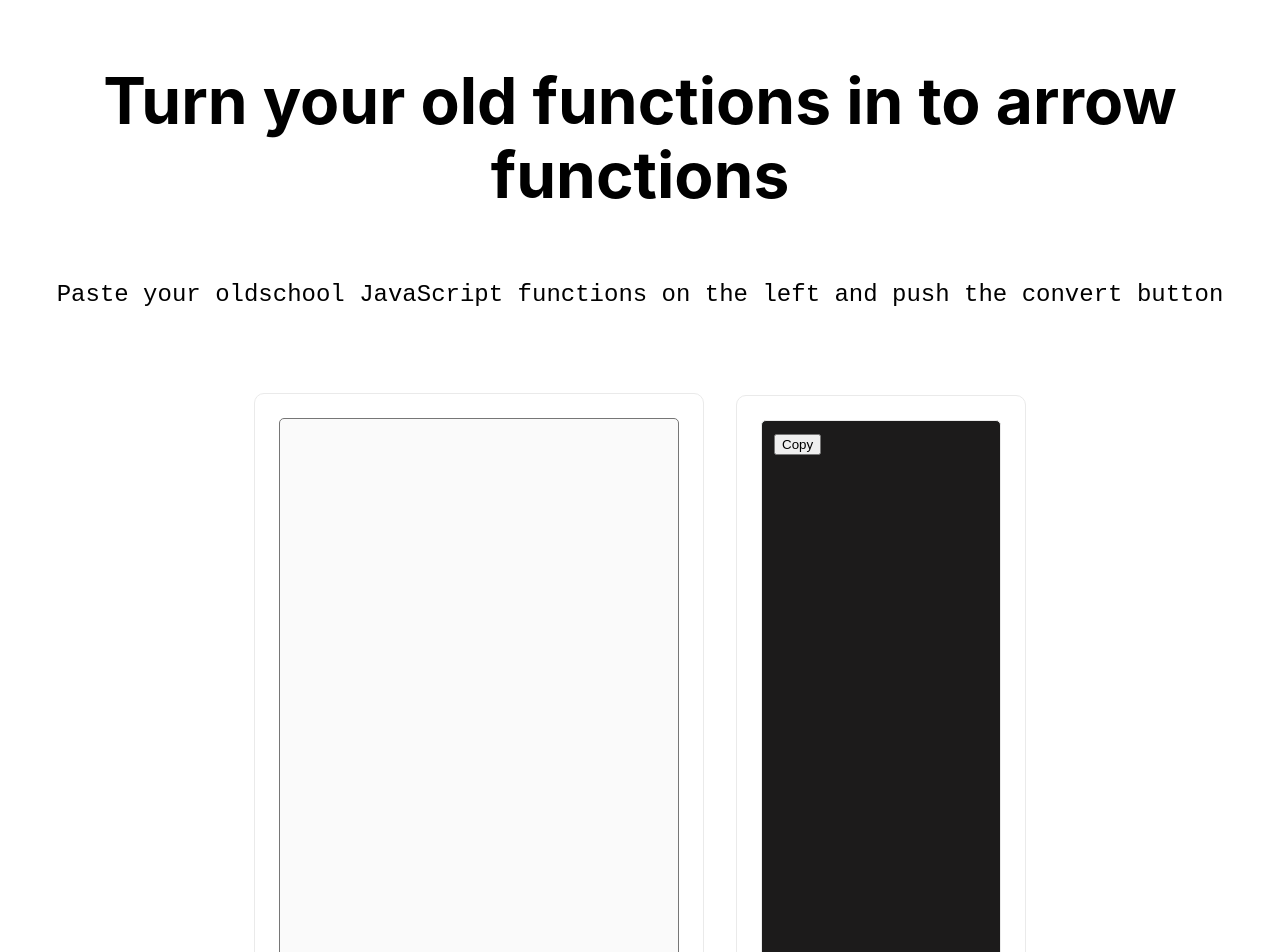
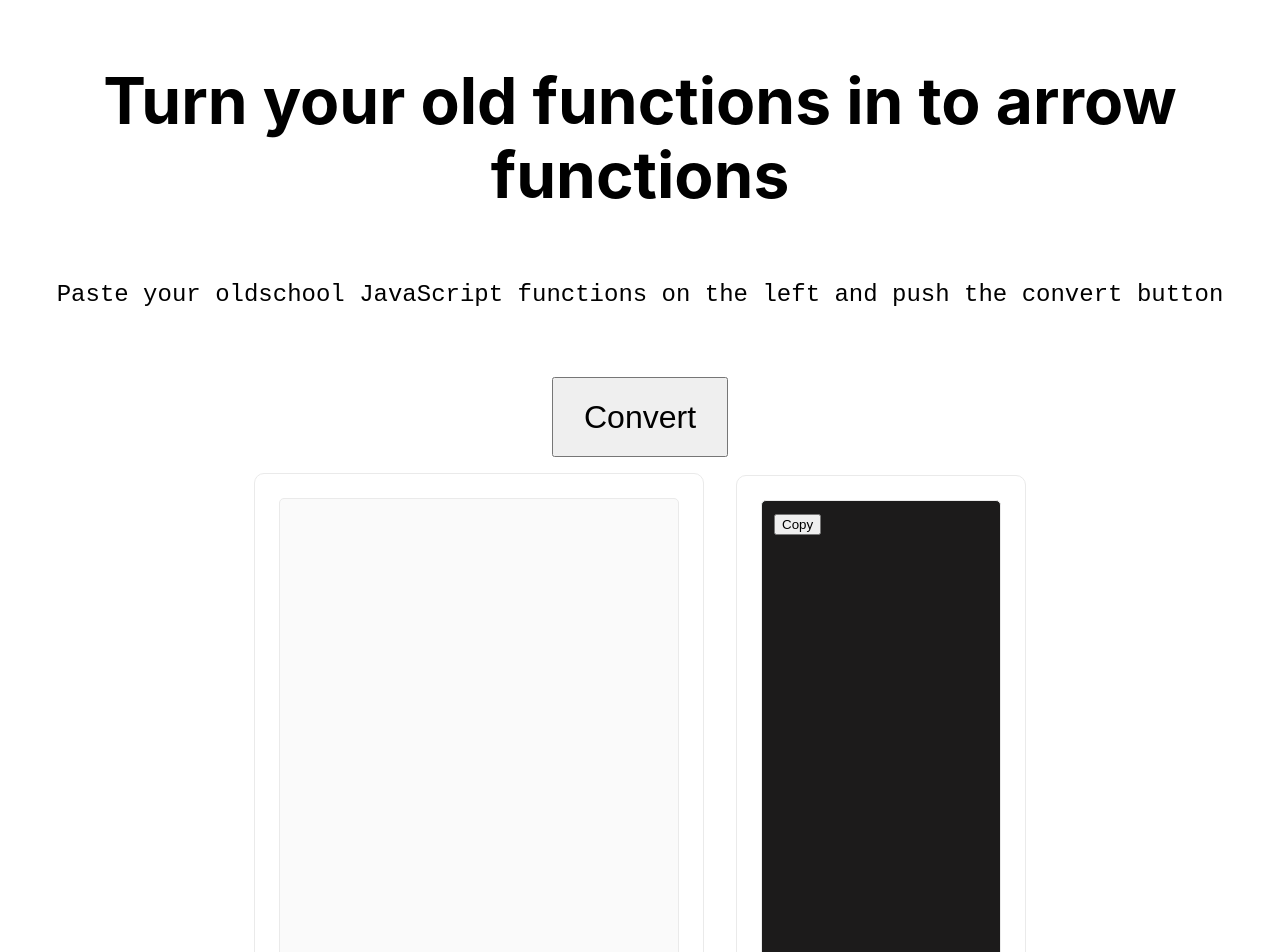
Before and after one commit to MartinPettersen/functionToArrowFunction, a Next.js app: page / in a window 1280 px wide. Shown: the top 952 px of the page. Built offline with nearby package versions, Linux system fonts and the light colour scheme.

Commit message:
change position of convert button

```diff
--- a/pages/index.js
+++ b/pages/index.js
@@ -44,9 +44,10 @@ export default function Home() {
         <p className={styles.description}>
           <code >Paste your oldschool JavaScript functions on the left and push the convert button</code>
         </p>
-
+        <button className={styles.convert_button} onClick={handleClick}>Convert</button>
         <div className={styles.grid}>
           <div className={styles.card}>
+
             <textarea className={styles.code} onChange={(e) => setBefore(e.target.value)}></textarea>
           </div>
 
@@ -61,7 +62,6 @@ export default function Home() {
 
 
         </div>
-        <button className={styles.convert_button} onClick={handleClick}>Convert</button>
       </main>
 
 
--- a/styles/Home.module.css
+++ b/styles/Home.module.css
@@ -57,6 +57,15 @@
 }
 
 .code {
+  border: none;
+  overflow: auto;
+  outline: none;
+  -webkit-box-shadow: none;
+  -moz-box-shadow: none;
+  box-shadow: none;
+  resize: none;
+
+  border: 1px solid #eaeaea;
   background: #fafafa;
   border-radius: 5px;
   padding: 0.75rem;
@@ -66,7 +75,16 @@
   font-family: Menlo, Monaco, Lucida Console, Liberation Mono, DejaVu Sans Mono,
     Bitstream Vera Sans Mono, Courier New, monospace;
 }
-
+.code:hover {
+  color: #33D17A;
+}
+.code:active {
+  color: #33D17A;
+  border-color: #33D17A;
+}
+.code:focus {
+  border-color: #33D17A;
+}
 .grid {
   display: flex;
   align-items: center;
@@ -134,7 +152,7 @@
   height: 40rem;
   font-family: Menlo, Monaco, Lucida Console, Liberation Mono, DejaVu Sans Mono,
     Bitstream Vera Sans Mono, Courier New, monospace;
-    border: 1px solid #eaeaea;
+  border: 1px solid #eaeaea;
 }
 @media (max-width: 600px) {
   .grid {
```
